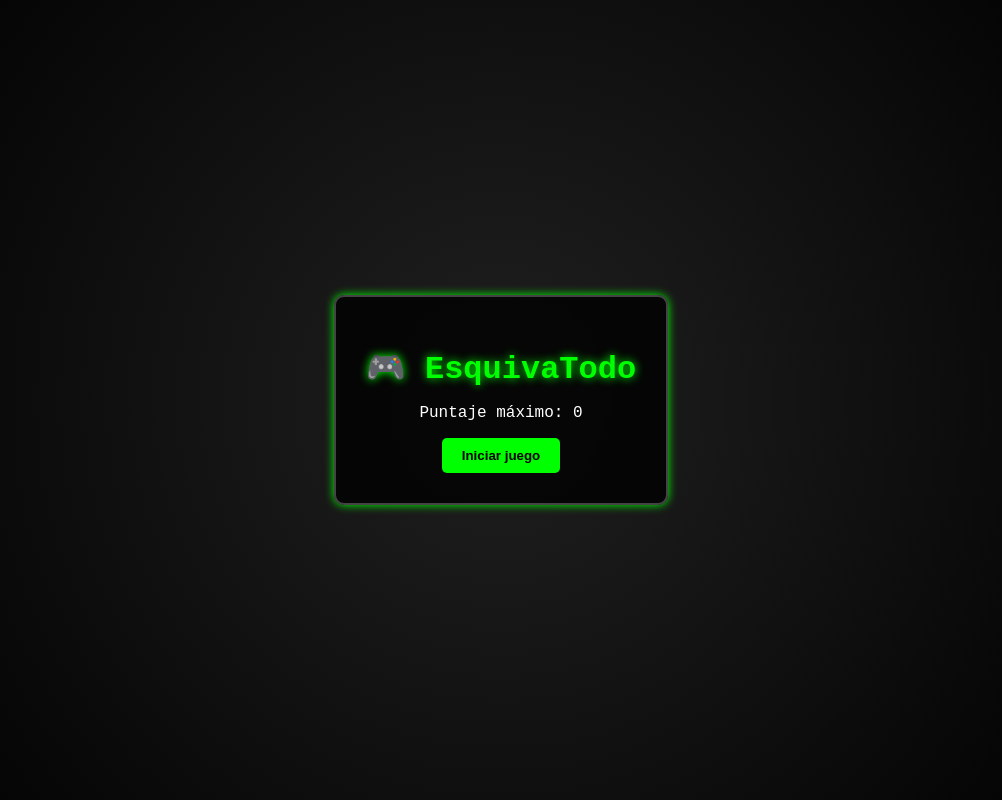
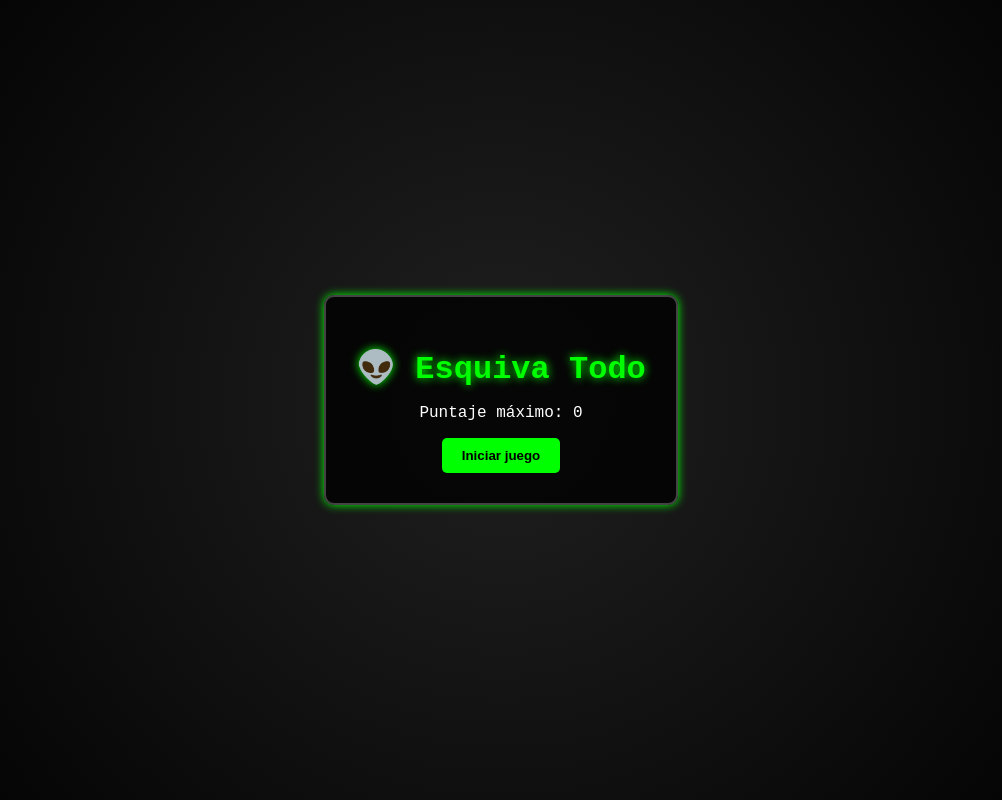
Before and after one commit to Jonatan-Narvaez/Juego-usando-Canvas, a plain HTML site: page index.html in a window 1280 px wide. Shown: the whole page, without its empty margins (139-1141 px from the left). Drawn offline with Linux system fonts and the light colour scheme.

Commit message:
Update index.html

```diff
--- a/index.html
+++ b/index.html
@@ -3,13 +3,13 @@
 <head>
   <meta charset="UTF-8" />
   <meta name="viewport" content="width=device-width, initial-scale=1.0" />
-  <title>EsquivaTodo</title>
+  <title>Esquiva Todo</title>
   <link rel="stylesheet" href="style.css" />
 </head>
 <body>
   <!-- Menú principal -->
   <div id="menu">
-    <h1>🎮 EsquivaTodo</h1>
+    <h1>👽 Esquiva Todo</h1>
     <p>Puntaje máximo: <span id="max-score">0</span></p>
     <button id="start-btn">Iniciar juego</button>
   </div>
```
